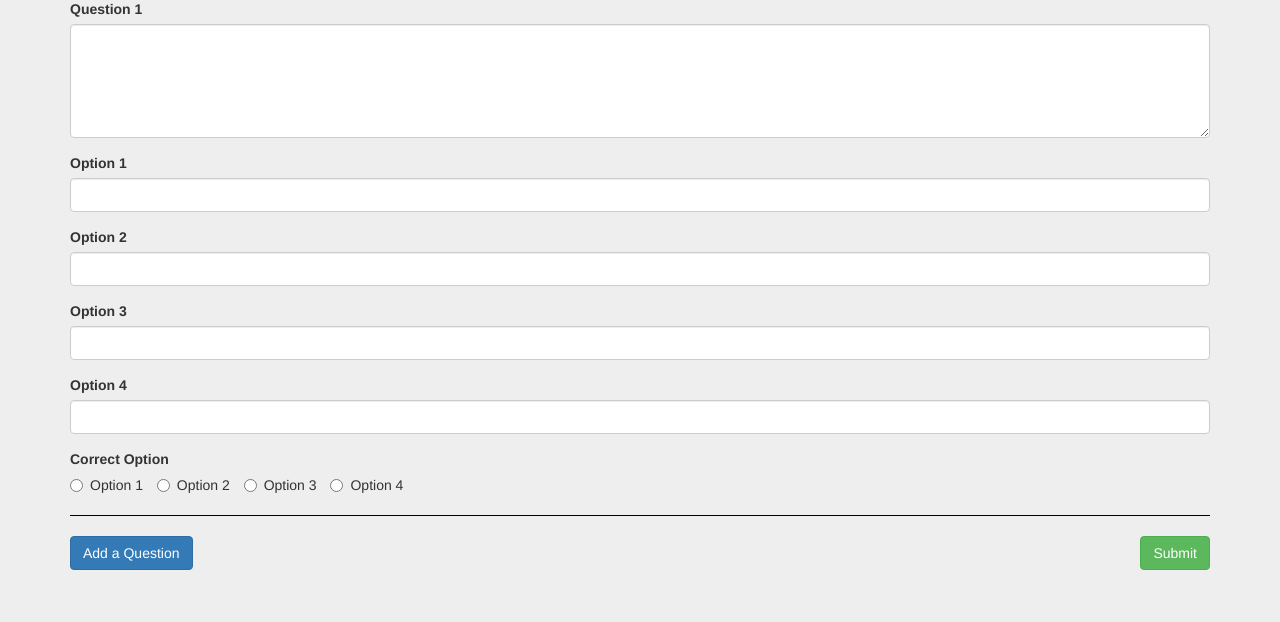
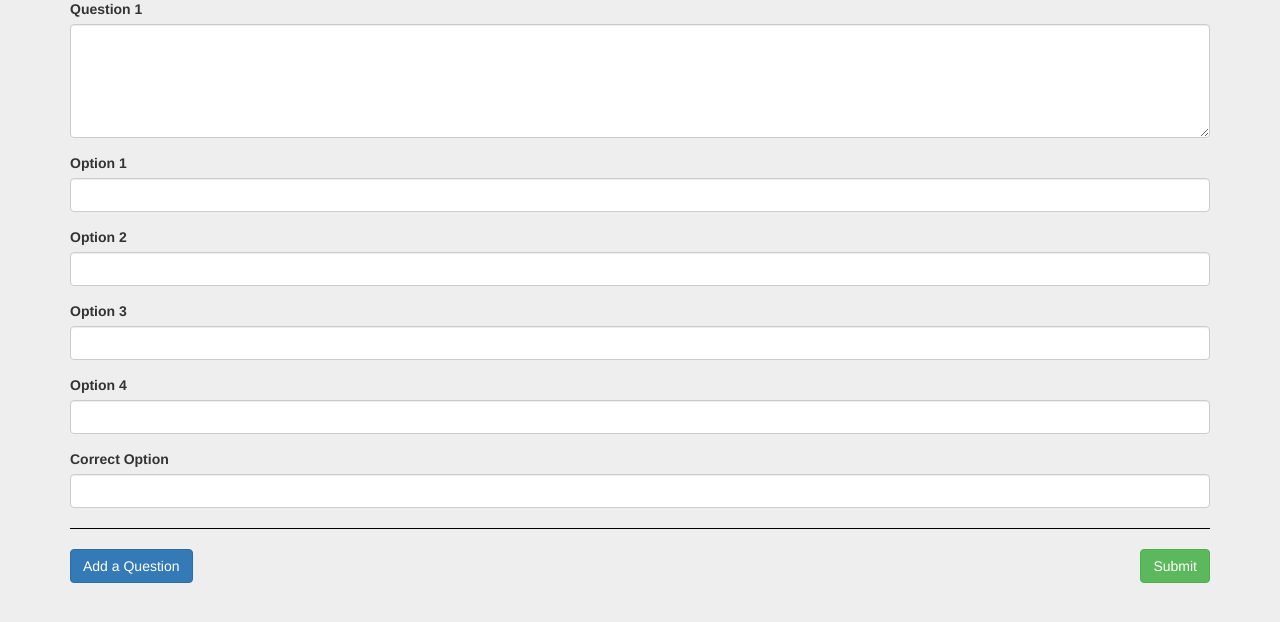
Before and after one commit to chirgjin/quiz-portal, a PHP site: page /questions.html in a window 1280 px wide. Shown: the part 71-693 px from the top of the page. Run offline with PHP 8.4, Linux system fonts and the light colour scheme.

Commit message:
questions made with php file no time for json basically

```diff
--- a/frontend/admin-panel/js/questions.js
+++ b/frontend/admin-panel/js/questions.js
@@ -4,43 +4,27 @@ const formHTML = function(no_of_questions) {
     return `
         <div class="form-group">
             <label>Question 1</label>
-            <textarea class="form-control" name="question" rows="5"></textarea>
+            <textarea class="form-control" name="question" rows="5" required></textarea>
         </div>
         <div class="form-group">
             <label>Option 1</label>
-            <input type="text" name="option1" class="form-control">
+            <input type="text" name="option1" class="form-control" required>
         </div>
         <div class="form-group">
             <label>Option 2</label>
-            <input type="text" name="option2" class="form-control">
+            <input type="text" name="option2" class="form-control" required>
         </div>
         <div class="form-group">
             <label>Option 3</label>
-            <input type="text" name="option3" class="form-control">
+            <input type="text" name="option3" class="form-control" required>
         </div>
         <div class="form-group">
             <label>Option 4</label>
-            <input type="text" name="option4" class="form-control">
+            <input type="text" name="option4" class="form-control" required>
         </div>
         <div class="form-group">
             <label>Correct Option</label>
-            <br>
-            <label class="radio-inline">
-                <input type="radio" name="correctOption">
-                Option 1
-            </label>
-            <label class="radio-inline">
-                <input type="radio" name="correctOption">
-                Option 2
-            </label>
-            <label class="radio-inline">
-                <input type="radio" name="correctOption">
-                Option 3
-            </label>
-            <label class="radio-inline">
-                <input type="radio" name="correctOption">
-                Option 4
-            </label>
+            <input type="number" name="correct" class="form-control" required>
         </div>
         <hr id="line">
         `;
@@ -49,6 +33,6 @@ const formHTML = function(no_of_questions) {
 $(document).ready(function() {
     $('#add').on('click', function() {
         no_of_questions += 1;
-        $('form').append(formHTML(no_of_questions));
+        $('#sub').before(formHTML(no_of_questions));
     })
 });
--- a/frontend/admin-panel/questions.html
+++ b/frontend/admin-panel/questions.html
@@ -6,11 +6,6 @@
     <link rel="stylesheet" href="https://maxcdn.bootstrapcdn.com/bootstrap/3.3.7/css/bootstrap.min.css">
     <link href="css/style.css" rel="stylesheet" type="text/css">
     <title>Add Questions</title>
-    <style>
-    /* hr {
-        border-top: 1px solid red;
-    } */
-    </style>
 </head>
 <body>
     <div class="container">
@@ -19,49 +14,32 @@
                 <form method="GET" action="idk.php">
                     <div class="form-group">
                         <label>Question 1</label>
-                        <textarea class="form-control" name="question" rows="5"></textarea>
+                        <textarea class="form-control" name="question" rows="5" required></textarea>
                     </div>
                     <div class="form-group">
                         <label>Option 1</label>
-                        <input type="text" name="option1" class="form-control">
+                        <input type="text" name="option1" class="form-control" required>
                     </div>
                     <div class="form-group">
                         <label>Option 2</label>
-                        <input type="text" name="option2" class="form-control">
+                        <input type="text" name="option2" class="form-control" required>
                     </div>
                     <div class="form-group">
                         <label>Option 3</label>
-                        <input type="text" name="option3" class="form-control">
+                        <input type="text" name="option3" class="form-control" required>
                     </div>
                     <div class="form-group">
                         <label>Option 4</label>
-                        <input type="text" name="option4" class="form-control">
+                        <input type="text" name="option4" class="form-control" required>
                     </div>
                     <div class="form-group">
                         <label>Correct Option</label>
-                        <br>
-                        <label class="radio-inline">
-                            <input type="radio" name="correctOption" value="1">
-                            Option 1
-                        </label>
-                        <label class="radio-inline">
-                            <input type="radio" name="correctOption" value="2">
-                            Option 2
-                        </label>
-                        <label class="radio-inline">
-                            <input type="radio" name="correctOption" value="3">
-                            Option 3
-                        </label>
-                        <label class="radio-inline">
-                            <input type="radio" name="correctOption" value="4">
-                            Option 4
-                        </label>
+                        <input type="number" name="correct" class="form-control" required>
                     </div>
                     <hr id="line">
-                    <button type="submit" class="btn btn-success pull-right">Submit</button>
+                    <button id="sub" type="submit" class="btn btn-success pull-right">Submit</button>
                 </form>
                 <button id="add" class="btn btn-primary">Add a Question</button>
-
             </div>
         </div>
     </div>
```
Also changed, not shown: frontend/admin-panel/idk.php (+35 -1 lines).
